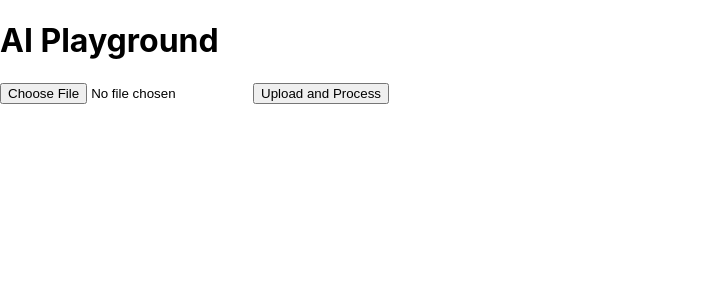
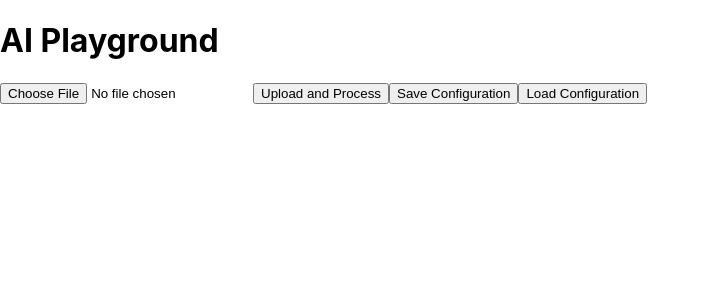
Before and after one commit to meghakn03/ai-playground, a React (Create React App) app in the folder frontend/: page / in a window 1280 px wide. Shown: the top 300 px of the page, without its empty margins (0-710 px from the left). Built offline with nearby package versions, Linux system fonts and the light colour scheme.

Commit message:
save and load configuration done

```diff
--- a/frontend/src/App.js
+++ b/frontend/src/App.js
@@ -158,6 +158,34 @@ function App() {
         setChartData({ labels, datasets });
     };
 
+    const handleSaveConfig = async () => {
+        try {
+            await axios.post('http://127.0.0.1:5000/save_config', {
+                data: data,
+                selectedColumns: selectedColumns,
+                normalizationMethod: normalizationMethod,
+                // Add other config details as needed
+            });
+            console.log("Configuration saved successfully");
+        } catch (error) {
+            console.error("Error saving configuration", error);
+        }
+    };
+
+    const handleLoadConfig = async () => {
+        try {
+            const response = await axios.get('http://127.0.0.1:5000/load_config');
+            const config = response.data;
+            // Apply the configuration to your app state
+            setData(config.data);
+            setSelectedColumns(config.selectedColumns);
+            setNormalizationMethod(config.normalizationMethod);
+            // Handle other config details as needed
+        } catch (error) {
+            console.error("Error loading configuration", error);
+        }
+    };
+
     return (
         <div className="App">
             <h1>AI Playground</h1>
@@ -304,6 +332,9 @@ function App() {
                     {accuracy !== null && <p>Model Accuracy: {accuracy}</p>}
                 </div>
             )}
+
+<button onClick={handleSaveConfig}>Save Configuration</button>
+<button onClick={handleLoadConfig}>Load Configuration</button>
         </div>
     );
 }
```
Also changed, not shown: 1 other file (tests, documents, lock files or other folders).
